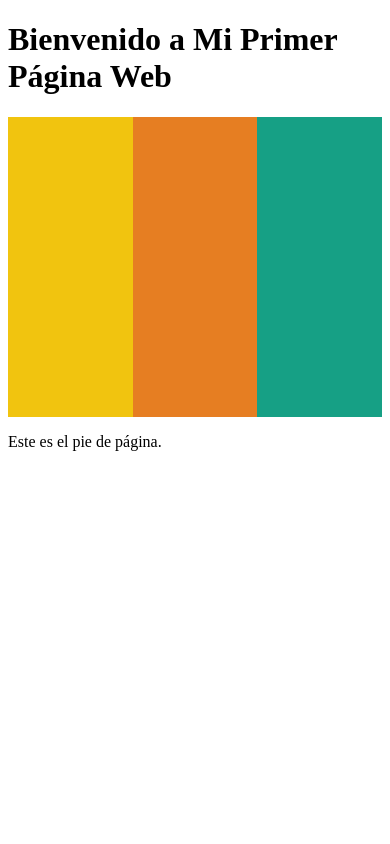
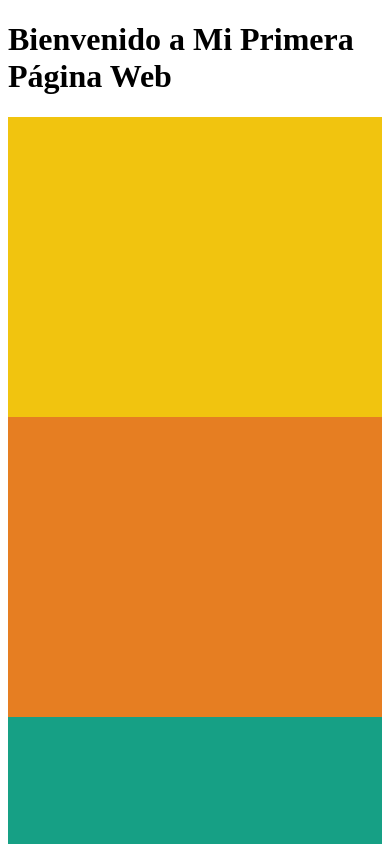
Before and after one commit to KalioPacheco/responsive-3c, a plain HTML site: page index.html in a window 390 px wide. Shown: the top 844 px of the page. Drawn offline with Linux system fonts and the light colour scheme.

Commit message:
first responsive

```diff
--- a/index.css
+++ b/index.css
@@ -12,6 +12,13 @@
     width: 33.3%;
     padding: 10px;
     height: 300px;
+    @media screen and (max-width: 900px) {
+        width: 50%;
+    };
+    @media screen and (max-width: 600px) {
+        width: 100%;
+    };
+
 }
 
 .item:nth-child(1) {
--- a/index.html
+++ b/index.html
@@ -10,8 +10,9 @@
 </head>
 <body>
     <header>
-        <h1>Bienvenido a Mi Primer Página Web</h1>
+        <h1>Bienvenido a Mi Primera Página Web</h1>
     </header>
+
     <main class="container">
         <div class="row">
             <div class="item">
@@ -25,6 +26,7 @@
             </div>
         </div>
     </main>
+
     <footer>
         <p>Este es el pie de página.</p>
     </footer>
```
